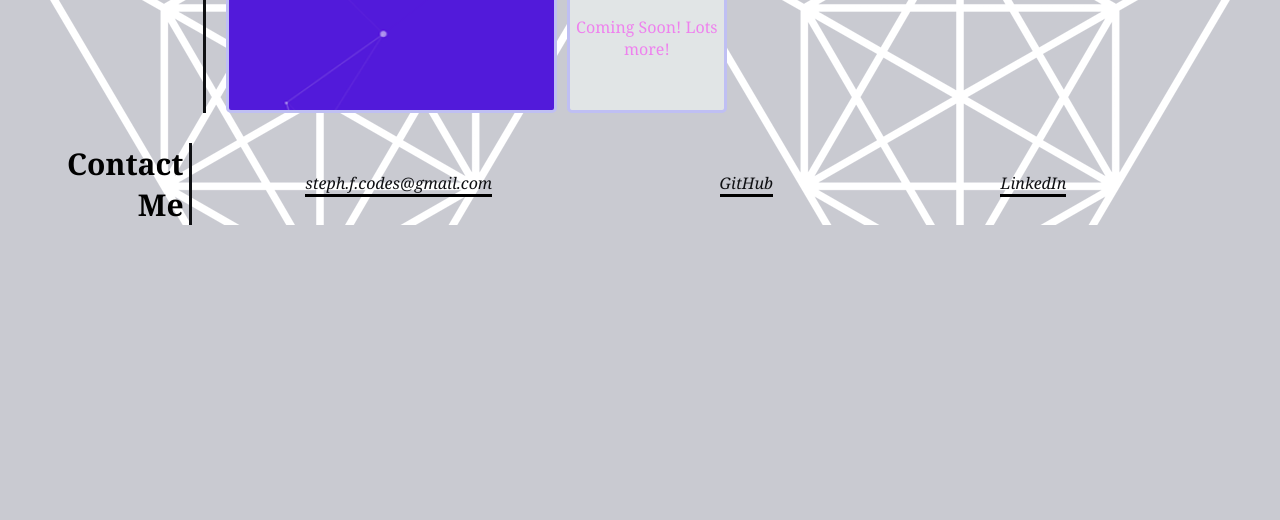
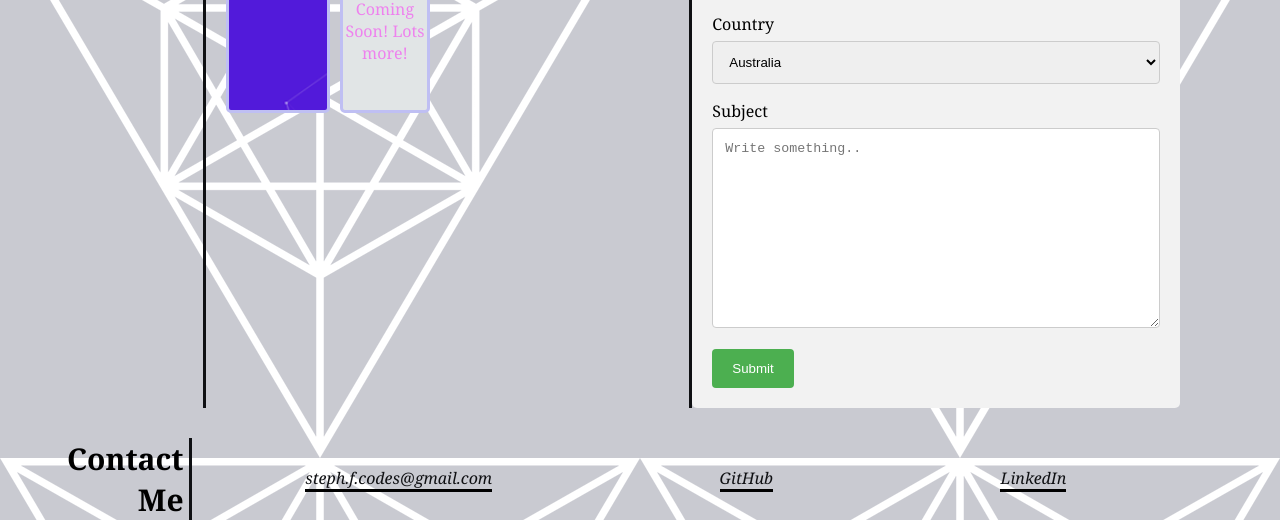
Before and after one commit to stepheff1994/current-portfolio, a plain HTML site: page index.html in a window 1280 px wide. Shown: the part 628-1148 px from the top of the page. Before the commit the page ends 853 px from the top, so only its background shows below. Drawn offline with Linux system fonts and the light colour scheme.

Commit message:
added form from w3schools

```diff
--- a/assets/style/style.css
+++ b/assets/style/style.css
@@ -110,6 +110,56 @@ header a{
     padding-right: var(--sidespace);
     text-align: right;
 }
+
+#work-with-me h3{
+    float: right;
+}
+
+/* Style inputs with type="text", select elements and textareas */
+input[type=text], select, textarea {
+    width: 100%; /* Full width */
+    padding: 12px; /* Some padding */
+    border: 1px solid #ccc; /* Gray border */
+    border-radius: 4px; /* Rounded borders */
+    box-sizing: border-box; /* Make sure that padding and width stays in place */
+    margin-top: 6px; /* Add a top margin */
+    margin-bottom: 16px; /* Bottom margin */
+    resize: vertical /* Allow the user to vertically resize the textarea (not horizontally) */
+  }
+
+  /* Style the submit button with a specific background color etc */
+  input[type=submit] {
+    background-color: #4CAF50;
+    color: white;
+    padding: 12px 20px;
+    border: none;
+    border-radius: 4px;
+    cursor: pointer;
+  }
+
+  /* When moving the mouse over the submit button, add a darker green color */
+  input[type=submit]:hover {
+    background-color: #45a049;
+  }
+
+  /* Add a background color and some padding around the form */
+  .form-container {
+    border-radius: 5px;
+    background-color: #f2f2f2;
+    padding: 20px;
+  }
+
+
+
+
+
+
+
+
+
+
+
+
 
 #about-me p{
     margin-bottom: auto;
--- a/index.html
+++ b/index.html
@@ -45,6 +45,30 @@
 
                 </div>
               </div>
+          <h3 id="work-with-me">Want to work with me? Fill out this form:</h3>
+          <div class="form-container">
+            <form action="action_page.php">
+
+              <label for="fname">First Name</label>
+              <input type="text" id="fname" name="firstname" placeholder="Your name..">
+
+              <label for="lname">Last Name</label>
+              <input type="text" id="lname" name="lastname" placeholder="Your last name..">
+
+              <label for="country">Country</label>
+              <select id="country" name="country">
+                <option value="australia">Australia</option>
+                <option value="canada">Canada</option>
+                <option value="usa">USA</option>
+              </select>
+
+              <label for="subject">Subject</label>
+              <textarea id="subject" name="subject" placeholder="Write something.." style="height:200px"></textarea>
+
+              <input type="submit" value="Submit">
+
+            </form>
+          </div>
         </div>
 
         <div id="contact-me" class="content-content">
```
